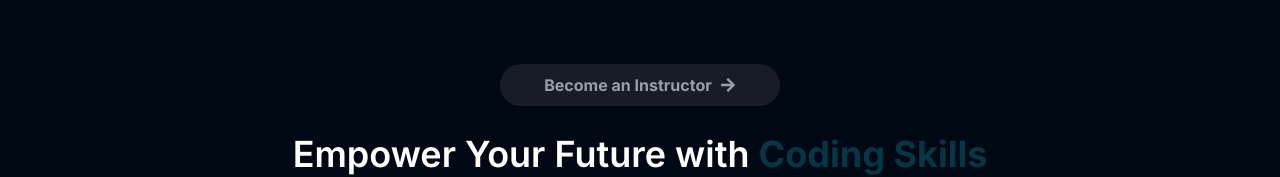
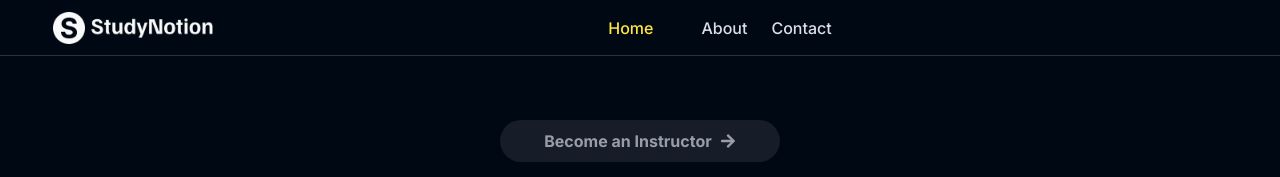
Before and after one commit to lovevarshney2007/StudyNotion, a React (Vite) app in the folder frontend/: page / in a window 1280 px wide. Shown: the top 177 px of the page. Built offline with nearby package versions, Linux system fonts and the light colour scheme.

Commit message:
make reducers and slices initiate

```diff
--- a/frontend/package.json
+++ b/frontend/package.json
@@ -10,12 +10,16 @@
     "preview": "vite preview"
   },
   "dependencies": {
+    "@reduxjs/toolkit": "^2.11.2",
     "@tailwindcss/vite": "^4.1.18",
     "react": "^19.2.0",
     "react-dom": "^19.2.0",
+    "react-hot-toast": "^2.6.0",
     "react-icons": "^5.5.0",
+    "react-redux": "^9.2.0",
     "react-router-dom": "^7.12.0",
     "react-type-animation": "^3.2.0",
+    "redux-toolkit": "^1.1.2",
     "tailwindcss": "^4.1.18"
   },
   "devDependencies": {
--- a/frontend/src/App.jsx
+++ b/frontend/src/App.jsx
@@ -4,11 +4,13 @@
 import './App.css'
 import {Route,Routes} from "react-router-dom"
 import Home from "./pages/HomePage.jsx"
+import Navbar from "./component/common/NavBar.jsx"
 
 function App() {
   return (
     <>
   <div className='w-screen min-h-screen bg-richblack-900 flex flex-col font-inter'>
+     <Navbar />
     <Routes>
       <Route path="/" element={<Home />} />
     </Routes>
--- /dev/null
+++ b/frontend/src/component/common/NavBar.jsx
@@ -0,0 +1,79 @@
+import React from 'react'
+import logo from "../../Asset/Logo/Logo-Full-Light.png"
+import {Link,matchPath} from "react-router-dom"
+import {NavbarLinks} from "../../data/Navbar-Link"
+import {useLocation} from "react-router-dom"
+import { useSelector } from 'react-redux'
+import {AiOutlineShoppingCart} from 'react-icons/ai'
+
+
+
+const NavBar = () => {
+
+
+  const {token} = useSelector((state) => state.auth);
+  const {user} = useSelector((state) => state.profile)
+  const {totalItems} = useSelector((state) => state.cart)
+
+  const location = useLocation();
+  const matchRoute = (route) => {
+    return matchPath({path:route},location.pathname);
+  }
+
+  return (
+    <div className='flex h-14 items-center justify-center border-b-[1px] border-b-richblack-700'>
+        <div className='flex w-11/12 max-w-maxContent items-center justify-between'>
+
+        {/* Image add  */}
+        <Link to="/">
+        <img src={logo} alt="logo" width={160} height={42} loading='lazy'  />
+        </Link>
+
+        {/* Nav Link  */}
+        <nav>
+          <ul className='flex gap-6 text-richblack-25'>
+          {
+            NavbarLinks.map((link,index) => (
+               <li key={index}>
+                {
+                link.title === "Catalog" ? (<div></div>) :(
+                  <Link to={link?.path} >
+                    <p className={`${matchRoute(link?.path) ? "text-yellow-25" : "text-richblack-25"}`}>
+                      {link.title}
+                    </p>
+                  </Link>
+                )
+              }
+              </li>
+            ))
+          }
+          </ul>
+        </nav>
+
+          {/* Login/SignUp dashboard  */}
+          <div className='flex gap-x-4 items-center '>
+              {
+                user && user?.accountType != "Instructor" && (
+                  <Link to={"/dashboard/cart"} className='relative'>
+                    <AiOutlineShoppingCart />
+                    {
+                      totalItems > 0 && (
+                        <span>
+                          {totalItems}
+                        </span>
+                      )
+                    }
+                  </Link>
+                )
+              }
+              {
+
+              }
+          </div>
+
+        </div>
+    </div>
+  )
+}
+
+export default NavBar
--- /dev/null
+++ b/frontend/src/component/core/Auth/LoginPage.jsx
@@ -0,0 +1,15 @@
+import React from 'react'
+
+const LoginPage = () => {
+  return (
+    <div>
+        <div className='w-11/12 flex flex-row justify-center gap-10  bg-richblack-900'>
+
+
+
+        </div>
+    </div>
+  )
+}
+
+export default LoginPage
--- a/frontend/src/main.jsx
+++ b/frontend/src/main.jsx
@@ -3,11 +3,23 @@
 import './index.css'
 import App from './App.jsx'
 import { BrowserRouter } from 'react-router-dom'
+import {Provider} from "react-redux"
+import rootReducer from './reducer/index.js'
+import {configureStore} from "@reduxjs/toolkit"
+import { Toaster } from "react-hot-toast"
+
+const store = configureStore({
+  reducer:rootReducer,
+})
 
 createRoot(document.getElementById('root')).render(
   <StrictMode>
-   <BrowserRouter>
+    <Provider store = {store}>
+      <BrowserRouter>
     <App />
+    <Toaster />
    </BrowserRouter>
+    </Provider>
+
   </StrictMode>,
 )
--- /dev/null
+++ b/frontend/src/reducer/index.js
@@ -0,0 +1,12 @@
+import {combineReducers} from "@reduxjs/toolkit"
+import authReducer from "../slices/authSlice"
+import profileReducer from "../slices/profileSlice"
+import cartReducer from "../slices/cartSlice"
+
+const rootReducer = combineReducers({
+    auth:authReducer,
+    profile:profileReducer,
+    cart:cartReducer
+})
+
+export default rootReducer
--- /dev/null
+++ b/frontend/src/slices/authSlice.js
@@ -0,0 +1,18 @@
+import {createSlice} from "@reduxjs/toolkit"
+
+const initialState = {
+    token: localStorage.getItem("token") ? JSON.parse(localStorage.getItem("token")) : null,
+}
+
+const authSlice = createSlice({
+    name:"auth",
+    initialState:initialState,
+    reducers:{
+        setToken(state,value) {
+            state.token = value.payload;
+        }
+    }
+})
+
+export const {setToken} = authSlice.actions;
+export default authSlice.reducer;
--- /dev/null
+++ b/frontend/src/slices/cartSlice.js
@@ -0,0 +1,23 @@
+import { createSlice } from "@reduxjs/toolkit";
+import {toast} from "react-hot-toast"
+
+
+const initialState = {
+    totalItems: localStorage.getItem("totalItems") ? JSON.parse(localStorage.getItem("totalItems")) : 0
+}
+
+const cartSlice = createSlice({
+    name:"cart",
+    initialState:initialState,
+    reducers:{
+        setTotalItems(state,value){
+            state.user = value.payload
+        }
+        // add to cart
+        // remove from cart
+        // resetCart
+    }
+})
+
+export const {setUser} = cartSlice.actions;
+export default cartSlice.reducer
--- /dev/null
+++ b/frontend/src/slices/profileSlice.js
@@ -0,0 +1,20 @@
+import {createSlice} from "@reduxjs/toolkit"
+import { setToken } from "./authSlice"
+
+const initialState = {
+    user:null,
+
+}
+
+const profileSLice = createSlice({
+    name:"profile",
+    initialState:initialState,
+    reducers:{
+        setUser(state,value){
+            state.user = value.payload
+        }
+    }
+})
+
+export const {setUser} = profileSLice.actions;
+export default profileSLice.reducer
```
Also changed, not shown: 1 other file (tests, documents, lock files or other folders).
